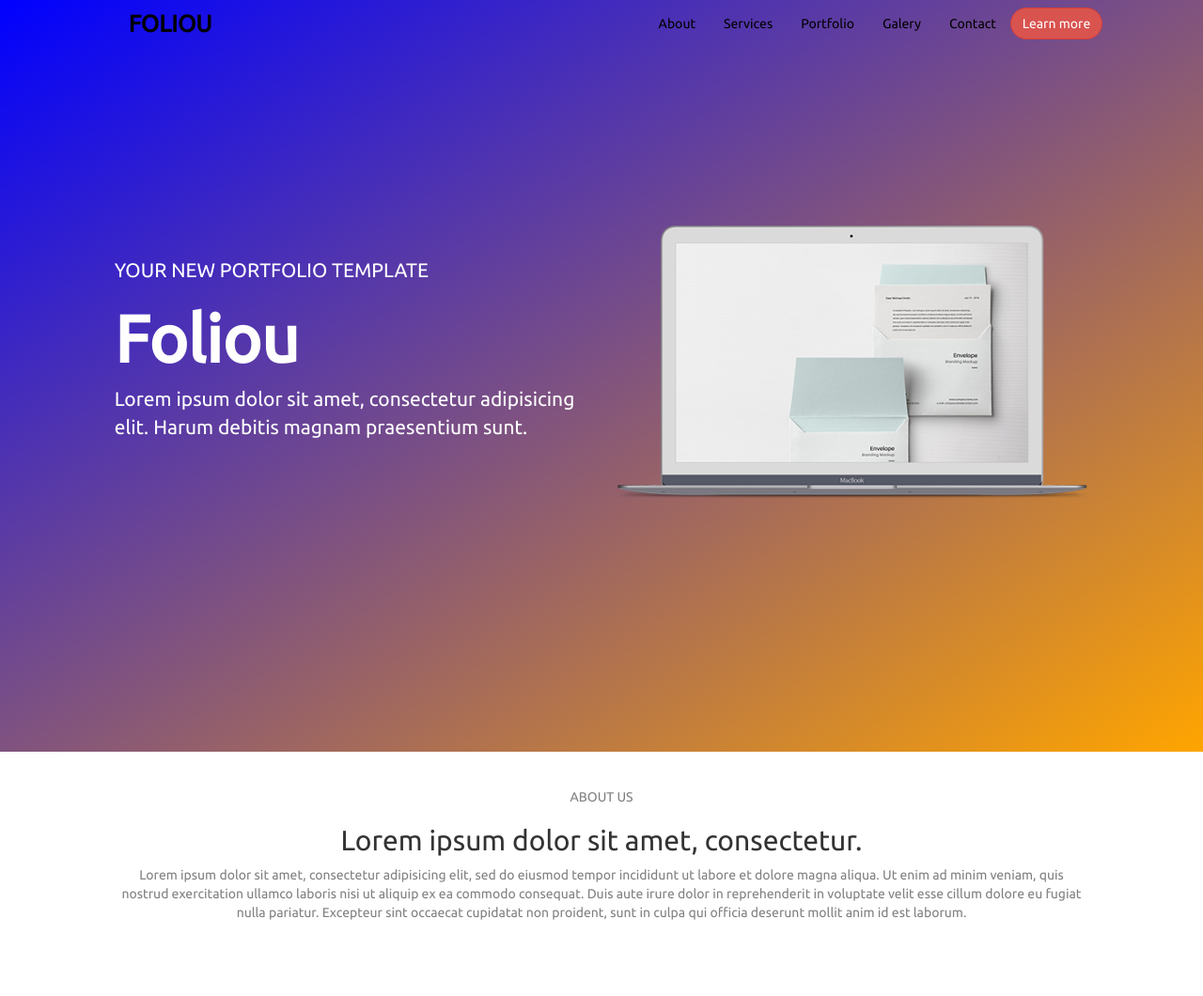
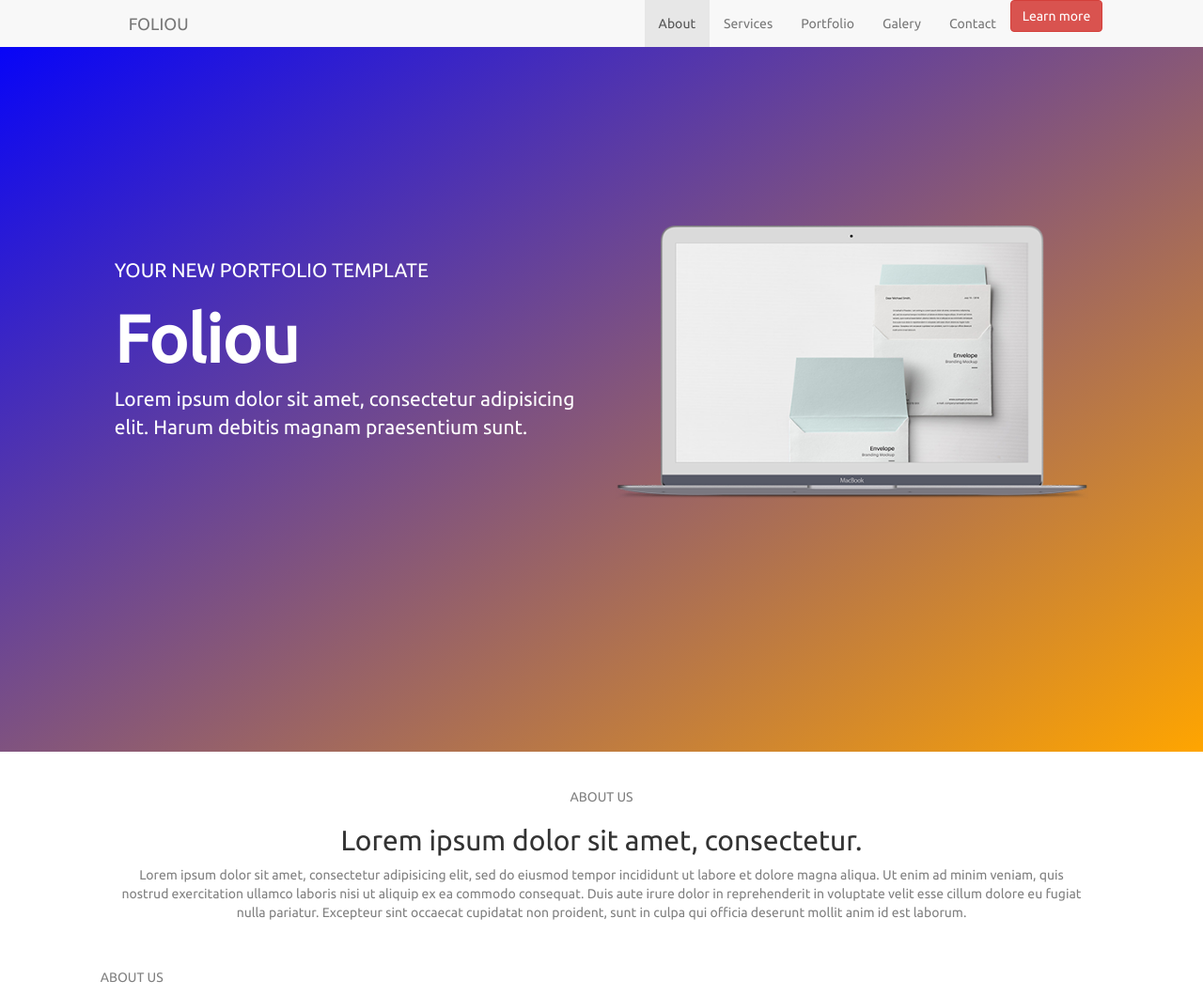
Before and after one commit to filippopovskopje/front-fe1, a plain HTML site: page index.html in a window 1280 px wide. Shown: the whole page at 94% size. Before the commit the page ends 1030 px from the top, so only its background shows below. Drawn offline with nearby package versions, Linux system fonts and the light colour scheme.

Commit message:
changed index.html

```diff
--- a/index.html
+++ b/index.html
@@ -22,7 +22,7 @@
 </head>
 
 <body>
-    <nav class="nav navbar-fixed-top">
+	<nav class="nav navbar-default navbar-fixed-top">
 		<div class="container-fluid">
 			<div class="row">
 				<div class="col-md-10 col-md-offset-1">
@@ -80,7 +80,21 @@
 				proident, sunt in culpa qui officia deserunt mollit anim id est laborum.</p>
 			</div>
 		</div>
+
+		<div class="row">
+			<div class="col-md-10 col-md-offset-1">
+				<div class="row">
+					<p class="text-uppercase gray-text">About us</p>
 				</div>
+			</div>
+		</div>
+
+
+	</div>
+
+
+
+
 </body>
 
 
--- a/main.css
+++ b/main.css
@@ -1,29 +1,16 @@
-
-.nav a {
-    color: black;
-}
-.navbar-header > a{
-    font-size: 25px;
-    font-weight: bolder;
-}
-.nav button{
-    margin-top: 8px;
-    border-radius: 20px;
-}
-.mar20{
-    margin-top: 20px;
-    margin-bottom: 20px;
-}
-
 body {
 	font-family: 'Ubuntu', sans-serif;
 }
 
+nav {
+	background-color: white;
+}
 .bg-banner {
 	background-image: linear-gradient(to bottom right, blue, orange);
 	height: 100vh;
 	position: relative;
 }
+
 .portfolio {
 	content: 'PORTFOLIO';
 	display: inline-block;
@@ -59,5 +46,8 @@ body {
 
 #section-one p {
 	color: gray;
+}
 
+.gray-text {
+	color: gray;
 }
```
Lines whose indentation alone changed are shown as unchanged.
